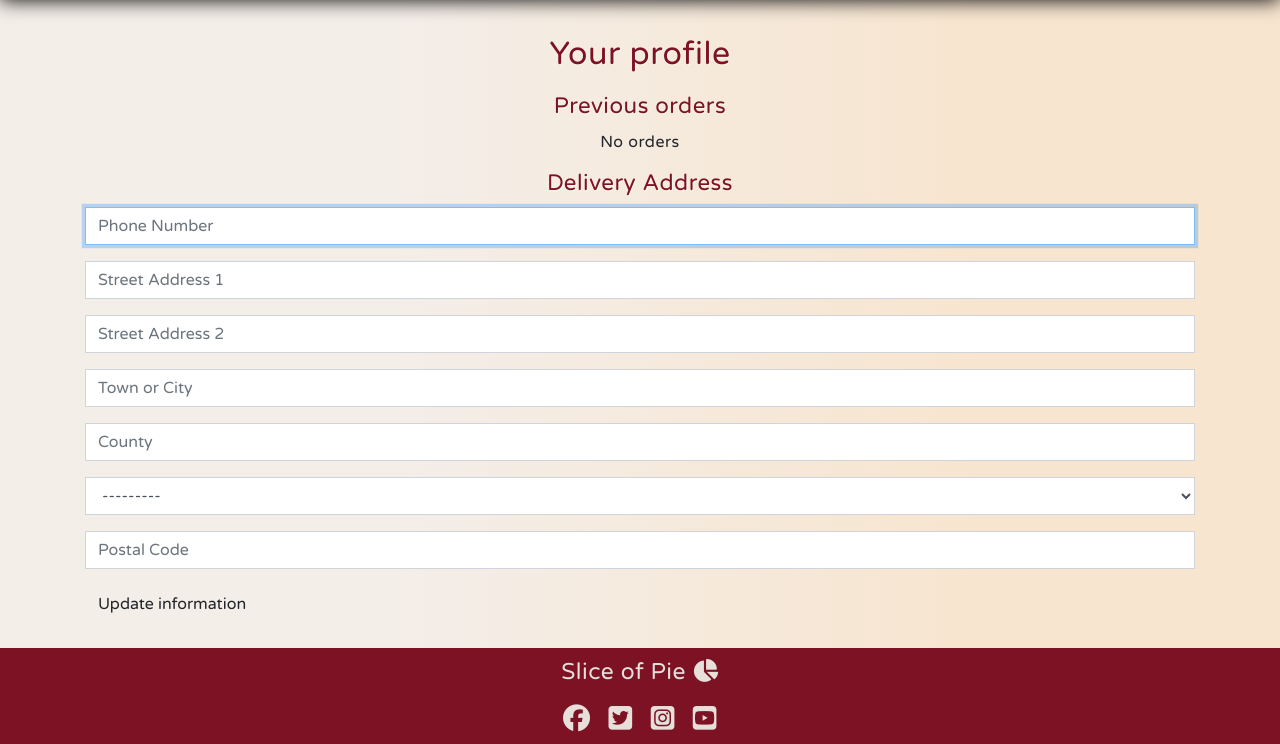
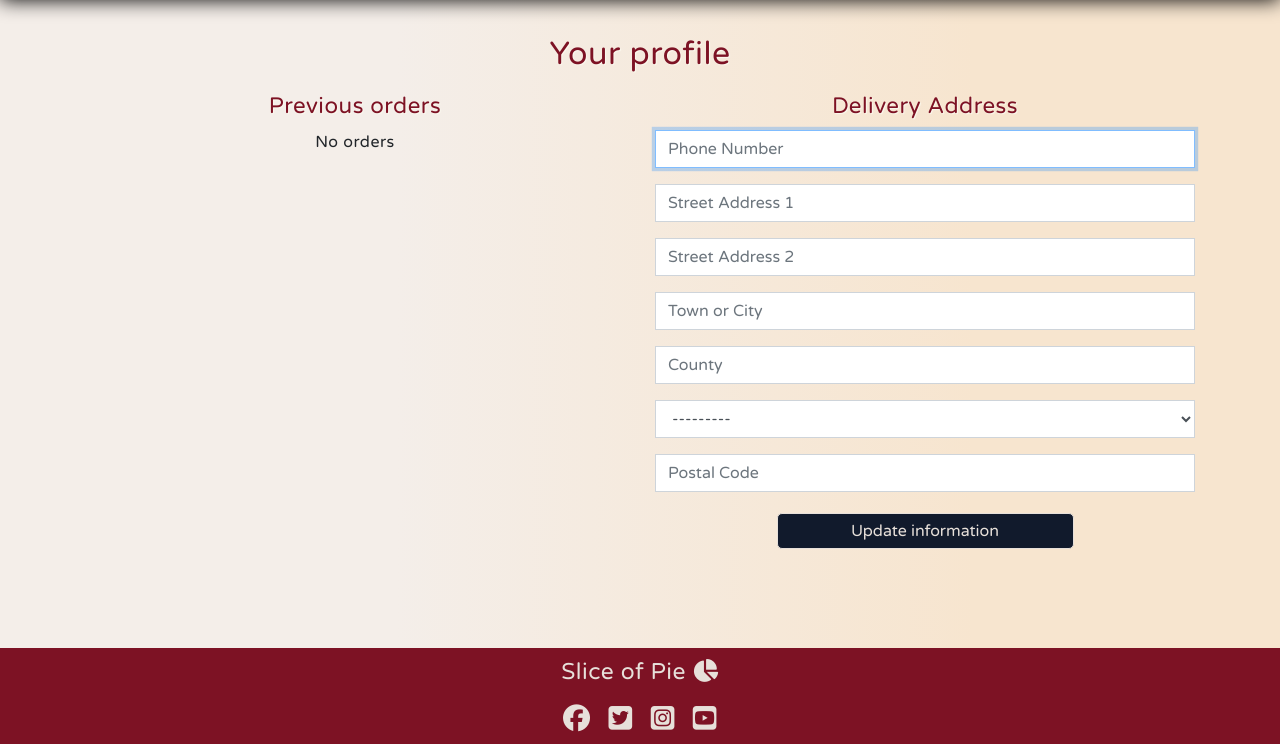
Before and after one commit to franciskershaw/slice-of-pie, a Django app: page /profile/ in a window 1280 px wide. Shown: the part 56-800 px from the top of the page. Run offline with Django 3.2, Linux system fonts and the light colour scheme; the visitor is signed in with stand-in values (Sample User, id 1); data comes from the database, SQL or seed files in the repository; data that the repository does not hold is empty; some libraries are stand-ins or nearby versions.

Commit message:
finish formatting of profile page

```diff
--- a/profiles/templates/profiles/profile.html
+++ b/profiles/templates/profiles/profile.html
@@ -10,13 +10,15 @@
     <section class="text-center">
         <h1>Your profile</h1>
     </section>
+    <div class="row">
+    <div class="col-12 col-lg-6">
         <section class="text-center">
             <h2>Previous orders</h2>
             {% if orders %}
             <div id="accordion">
                 {% for order in orders %}
 
-                <div class="card text-left">
+                    <div class="card text-left mb-1 mb-md-2">
                       <div class="card-header" id="heading_{{ forloop.counter }}" data-toggle="collapse" data-target="#collapse_{{ forloop.counter }}" aria-expanded="true" aria-controls="collapse_{{ forloop.counter }}">
                         <h3 class="mb-2"><strong>{{ order.order_number }}</strong></h3>
                         <h3 class="mb-2">Date ordered: <strong>{{ order.date }}</strong></h3>
@@ -40,7 +42,7 @@
                                 </div>
                             </div>
                           {% endfor %}
-                        <h3 class="text-center order-heading">Delivered to: <i class="fas fa-map-pin"></i></h3>
+                            <h3 class="text-center order-heading mt-3">Delivered to: <i class="fas fa-map-pin"></i></h3>
 
                             <div class="row text-center">
                                 <div class="col-12"><p class="mb-0 profile-order-address">{{ order.street_address1 }}</p></div>
@@ -66,14 +68,17 @@
             <p>No orders</p>
             {% endif %}
         </section>
-    <section class="mt-3">
+    </div>
+    <div class="col-12 col-lg-6">
+        <section class="mt-3 mt-lg-0 mb-3">
             <h2 class="text-center">Delivery Address</h2>
-        <form action="{% url 'profile' %}" method="POST" id="profile-update-form">
+            <form class="text-center" action="{% url 'profile' %}" method="POST" id="profile-update-form">
                 {% csrf_token %}
                 {{ form|crispy }}
-            <button class="btn">Update information</button>
+                <button class="btn bskt-btn checkout-btn text-center profile-btn">Update information</button>
             </form>
         </section>
-
+    </div>
+    </div>
 </div>
 {% endblock %}
--- a/static/css/base.css
+++ b/static/css/base.css
@@ -908,7 +908,10 @@ a#browse-all {
 
 img.profile-img {
   width: 100%;
-  border: 1px solid;
+  border: 1px solid var(--burgendy);
+  max-width: 150px;
+  max-height: 140px;
+  border-radius: 2px;
 }
 
 .order-heading {
@@ -919,12 +922,22 @@ img.profile-img {
   font-size: 90%;
 }
 
+.card-header {
+  background: rgb(255,255,255);
+  background: linear-gradient(90deg, rgba(255,255,255,1) 3%, rgba(255,217,171,1) 100%);
+  text-shadow: 1px 1px 1px var(--lavender);
+}
+
 .card-header h3 {
   font-size: 80%
 }
 
 .card-body h4 {
   font-size: 75%;
+}
+
+.bskt-btn.checkout-btn.profile-btn {
+  width: 55%;
 }
 
 #accordion h5 {
```
Lines whose indentation alone changed are shown as unchanged.
